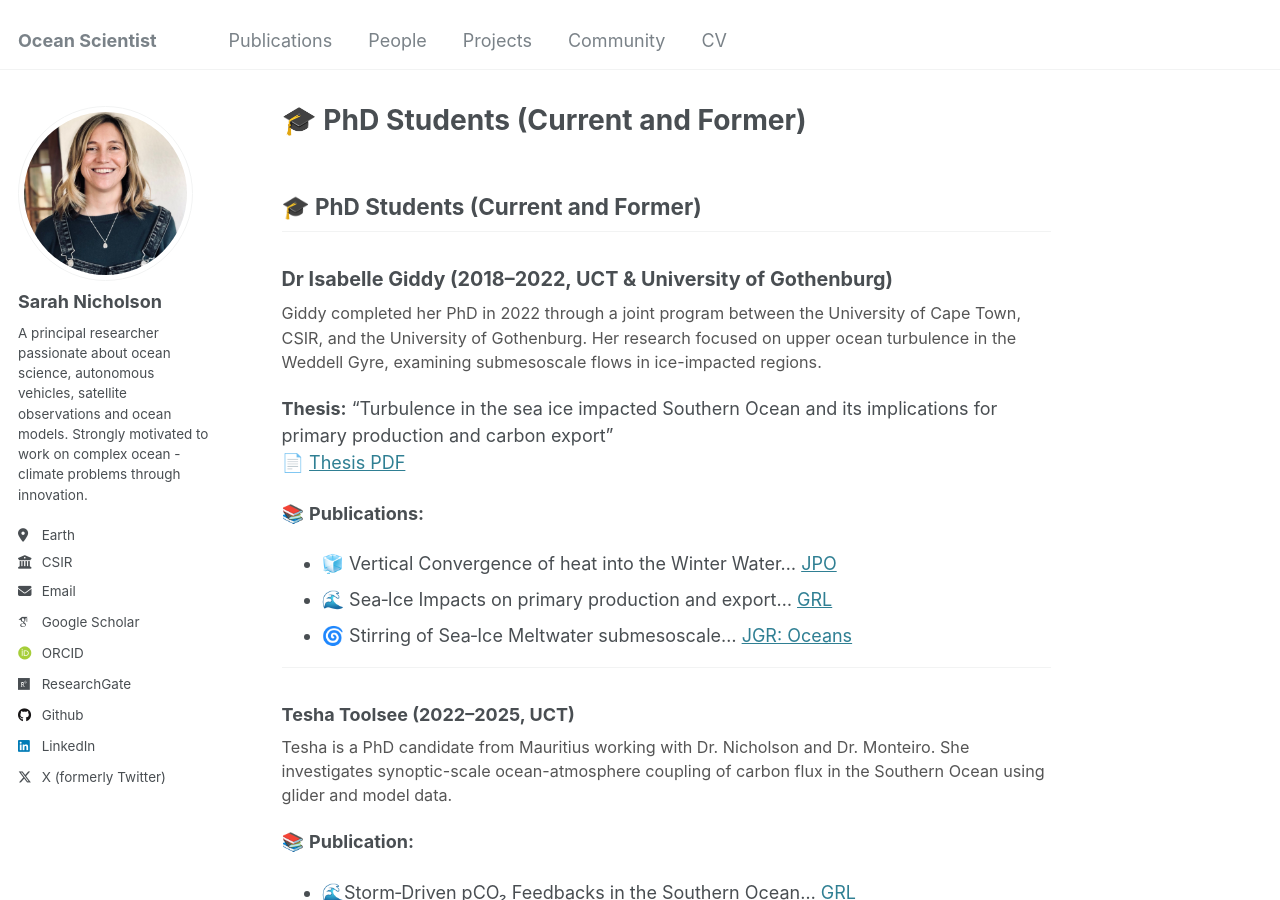
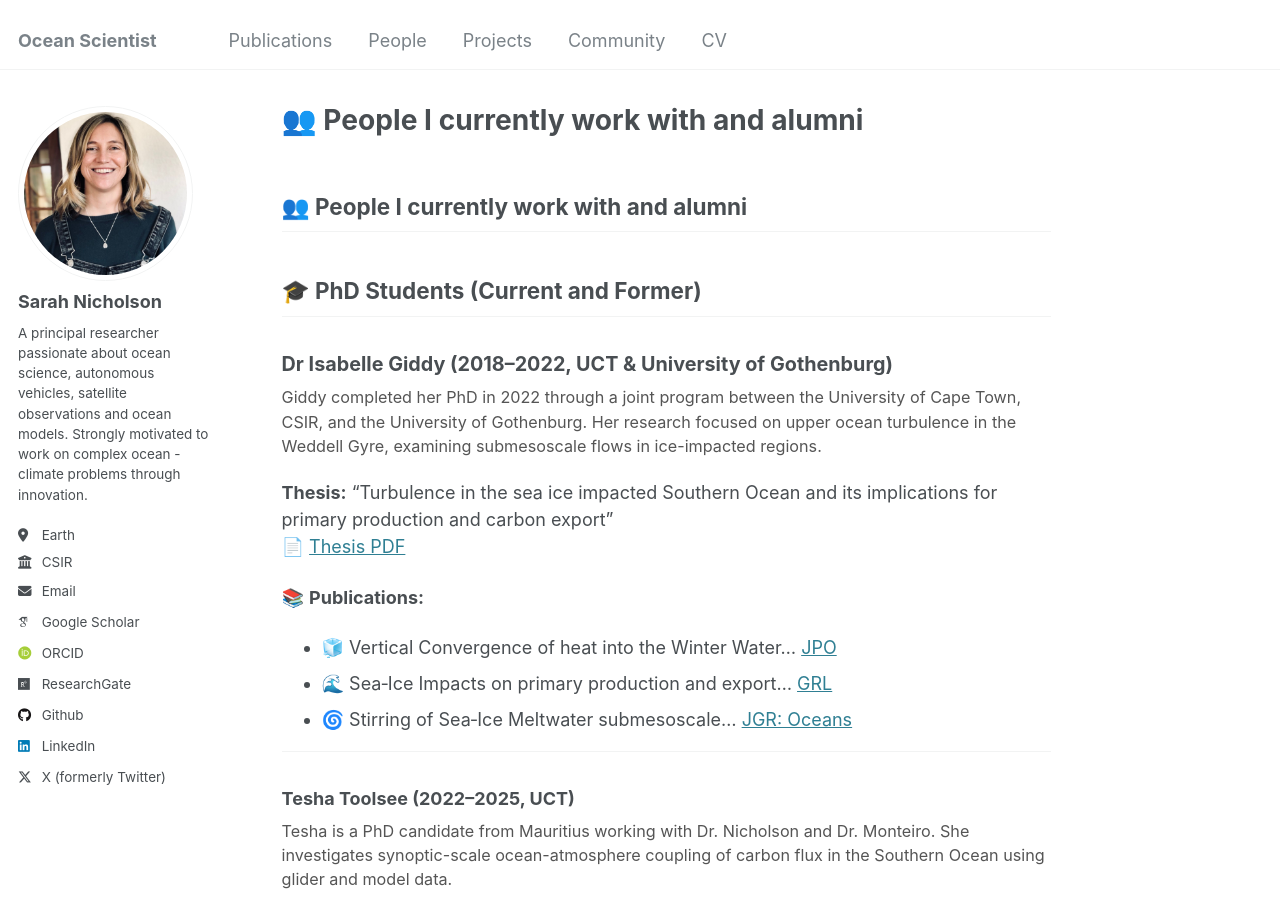
Before and after one commit to sarahnicholson/sarahnicholson.github.io, a Jekyll site: the page built from _pages/people.md, in a window 1280 px wide and 900 px high. Built offline with Jekyll 4.4.1, drawn with Linux system fonts in a browser that asks for light colours; some web fonts are replaced; our own code applies the rules of GitHub Pages for plain Markdown files.

Commit message:
Update people.md

```diff
--- a/_pages/people.md
+++ b/_pages/people.md
@@ -2,6 +2,10 @@
 layout: single
 permalink: /people/
 ---
+
+
+## 👥 People I currently work with and alumni
+
 
 ## 🎓 PhD Students (Current and Former)
 
```
